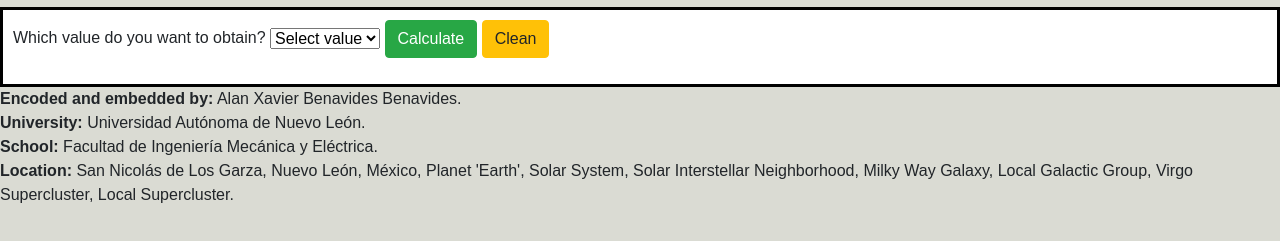
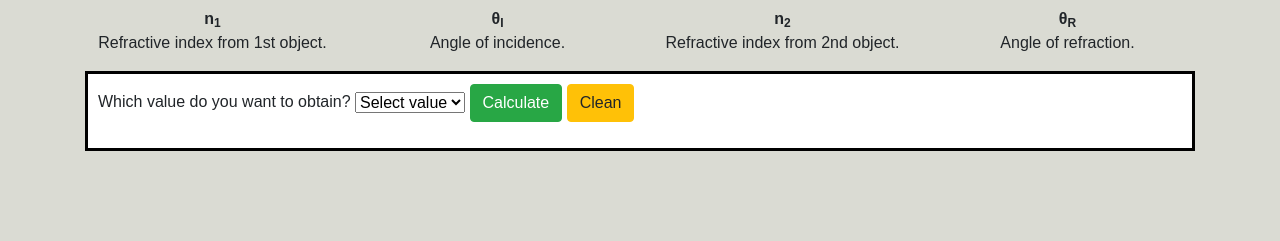
Before and after one commit to Kykal/SnellsLaw, a plain HTML site: page WebProgramming/Snell's Law/index.html in a window 1280 px wide. Shown: the part 111-352 px from the top of the page. Drawn offline with nearby package versions, Linux system fonts and the light colour scheme.

Commit message:
[Completed] Added Bootstrap controll, thetas zero alert.

```diff
--- a/WebProgramming/Snell's Law/index.html
+++ b/WebProgramming/Snell's Law/index.html
@@ -20,6 +20,41 @@
         <h1><p>SNELL'S LAW</p></h1>
         <h2><p> n<sub>1</sub>·Sen(&Theta;<sub>I</sub>) = n<sub>2</sub>·Sen(&Theta;<sub>R</sub>)</p></h2>
     </header>
+
+    <div class="container">
+
+        <div class="definitions">
+            <div class="row">
+                <div class="col-sm">
+                    <p>
+                        <b>n<sub>1</sub></b>
+                        <br>
+                        Refractive index from 1st object.
+                    </p>
+                </div>
+                <div class="col-sm">
+                    <p>
+                        <b>&theta;<sub>I</sub></b>
+                        <br>
+                        Angle of incidence.
+                    </p>
+                </div>
+                <div class="col-sm">
+                    <p>
+                        <b>n<sub>2</sub></b>
+                        <br>
+                        Refractive index from 2nd object.
+                    </p>
+                </div>
+                <div class="col-sm">
+                    <p>
+                        <b>&theta;<sub>R</sub></b>
+                        <br>
+                        Angle of refraction.
+                    </p>
+                </div>
+            </div>
+        </div>
 
         <div class="body2">
             <div class="reg">
@@ -44,9 +79,9 @@
                     <p style="display: none;" id="ptR">&theta;<sub>R</sub>: <input type="number" placeholder="0" value="0" id="tR" step="any"> º</p>
 
                     <img src="n1.png" alt="n1 formula image" id="imgn1" style="display: none;" width="35%" height="35%">
-                <img src="t1.png" alt="tI formula image" id="imgtI" style="display: none;" width="35%" height="35%">
+                    <img src="t1.png" alt="tI formula image" id="imgtI" style="display: none;" width="40%" height="40%">
                     <img src="n2.png" alt="n2 formula image" id="imgn2" style="display: none;" width="35%" height="35%">
-                <img src="tr.png" alt="tr formula image" id="imgtR" style="display: none;" width="35%" height="35%">
+                    <img src="tr.png" alt="tr formula image" id="imgtR" style="display: none;" width="40%" height="40%">
                 </div>
 
                 <div class="result">
@@ -57,18 +92,7 @@
                 </div>
             </div>
         </div>
-
-     <footer>
-         <p>
-            <b>Encoded and embedded by:</b> Alan Xavier Benavides Benavides.
     <br>
-            <b>University:</b> Universidad Autónoma de Nuevo León.
-            <br>
-            <b>School:</b> Facultad de Ingeniería Mecánica y Eléctrica.
-            <br>
-            <b>Location:</b> San Nicolás de Los Garza, Nuevo León, México, Planet 'Earth', Solar System, Solar Interstellar Neighborhood, Milky Way Galaxy, Local Galactic Group, Virgo Supercluster, Local Supercluster.
-         </p>
-     </footer>
-
+    </div>
 </body>
 </html>
--- a/WebProgramming/Snell's Law/javascript.js
+++ b/WebProgramming/Snell's Law/javascript.js
@@ -93,6 +93,10 @@ function calc(){
 
     if(document.getElementById('values').selectedIndex == 1){           //n1
 
+        if(tI == 0){
+            alert('Theta (I) can not be equal 0.')
+        }
+
         var DegR = tR*(Math.PI/180);
         var DegI = tI*(Math.PI/180);
 
@@ -110,6 +114,10 @@ function calc(){
 
     } else if(document.getElementById('values').selectedIndex == 3){    //n2
 
+        if(tI == 0){
+            alert('Theta (R) can not be equal 0.')
+        }
+
         var DegR = tR*(Math.PI/180);
         var DegI = tI*(Math.PI/180);
 
--- a/WebProgramming/Snell's Law/style.css
+++ b/WebProgramming/Snell's Law/style.css
@@ -21,6 +21,7 @@ body{
     font-family: Cambria;
 }
 
-footer {
+.container > .definitions{
     font-family: Arial;
+    text-align: center;
 }
```
Lines whose indentation alone changed are shown as unchanged.
